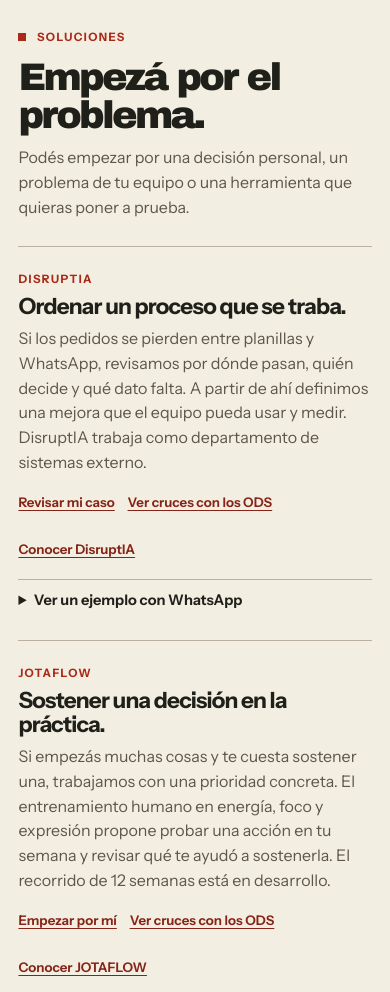
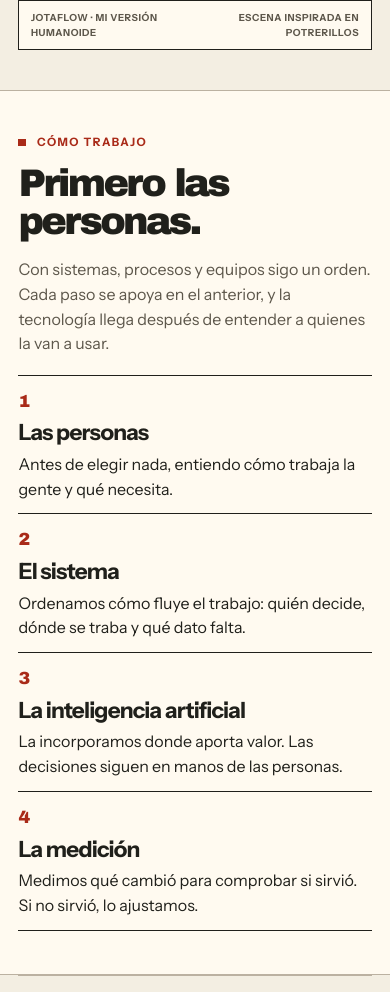
Before and after one commit to ideasdevops/landing-jderosas, a plain HTML site: page index.html in a window 390 px wide. Shown: the part 960-1952 px from the top of the page. Drawn offline with Linux system fonts and the light colour scheme.

Commit message:
MVP v2: cómo trabajo (personas primero), roles en portada y datos para buscadores
- Nueva sección «Cómo trabajo»: personas, sistema, IA, medición
- Línea de roles bajo el nombre en la portada
- Metadatos para Google y redes (twitter card, datos de persona)
- Radio marcada como «en construcción»

Co-Authored-By: Claude Sonnet 5.5 <noreply@anthropic.com>

```diff
--- a/assets/site.css
+++ b/assets/site.css
@@ -291,3 +291,22 @@ textarea { width: 100%; resize: vertical; border: 1px solid #82776a; padding: .6
   .topbar nav { gap: .25rem clamp(.45rem, 2.6vw, 1rem); flex-wrap: wrap; }
   .topbar nav a { font-size: .8rem; }
 }
+
+/* v2: roles en portada y sección "Cómo trabajo" */
+.hero-roles { margin: .9rem 0 0; color: var(--muted); font-size: .95rem; font-weight: 600; letter-spacing: .02em; }
+.method-band { background: var(--white); border-block: 1px solid var(--rule); padding-block: clamp(2.7rem, 6vw, 5rem); }
+.method-heading { display: grid; grid-template-columns: 1.2fr .8fr; align-items: end; gap: clamp(1.05rem, 5vw, 5rem); }
+.method-heading > p { margin: 0; color: var(--muted); }
+.method-grid { list-style: none; margin: 1.7rem 0 0; padding: 0; display: grid; grid-template-columns: repeat(4, 1fr); border-block: 1px solid var(--ink); }
+.method-grid li { padding: 1.1rem 1.15rem 1.1rem 0; }
+.method-grid li + li { border-left: 1px solid var(--ink); padding-left: 1.15rem; }
+.method-grid h3 { margin: .35rem 0 0; }
+.method-grid p { margin: .45rem 0 0; max-width: 22rem; }
+.method-number { font-family: var(--display); color: var(--red); font-size: 1.1rem; }
+@media (max-width: 1050px) { .method-grid { grid-template-columns: repeat(2, 1fr); } .method-grid li:nth-child(3) { border-left: 0; padding-left: 0; } .method-grid li:nth-child(n+3) { border-top: 1px solid var(--ink); } }
+@media (max-width: 760px) {
+  .method-heading { grid-template-columns: 1fr; gap: 1.05rem; }
+  .method-grid { grid-template-columns: 1fr; margin-top: 1.15rem; }
+  .method-grid li, .method-grid li + li { border-left: 0; padding: .75rem 0; }
+  .method-grid li + li { border-top: 1px solid var(--ink); }
+}
--- a/index.html
+++ b/index.html
@@ -9,6 +9,10 @@
   <meta property="og:description" content="Soluciones para personas y organizaciones. Desde Mendoza, una comunidad en torno a la Tecnología Humana Consciente.">
   <meta property="og:type" content="website">
   <meta property="og:locale" content="es_AR">
+  <meta name="twitter:card" content="summary">
+  <meta name="twitter:title" content="Joaquín de Rosas · Personas, procesos y tecnología">
+  <meta name="twitter:description" content="Más de 30 años resolviendo problemas de sistemas, procesos y equipos. Desde Mendoza.">
+  <script type="application/ld+json">{"@context":"https://schema.org","@type":"Person","name":"Joaquín de Rosas","jobTitle":"Analista de sistemas, docente y coach de transformación","description":"Más de 30 años trabajando con sistemas, procesos y equipos. Tecnología Humana Consciente.","address":{"@type":"PostalAddress","addressLocality":"Mendoza","addressCountry":"AR"},"sameAs":["https://www.linkedin.com/in/joaquinderosas/","https://www.youtube.com/@joaquinderosas4995","https://www.instagram.com/jotaflow.ok/"]}</script>
   <title>Joaquín de Rosas · Personas, procesos y tecnología</title>
   <link rel="icon" href="assets/favicon.png" type="image/png">
   <link rel="stylesheet" href="assets/site.css">
@@ -20,6 +24,7 @@
     <div class="wrap topbar">
       <a class="identity" href="#inicio" aria-label="Joaquín de Rosas, inicio"><span class="monogram" aria-hidden="true">JR</span><strong>Joaquín de Rosas</strong></a>
       <nav aria-label="Principal">
+        <a href="#metodo">Cómo trabajo</a>
         <a href="#proyectos">Soluciones</a>
         <a href="#experiencia">Experiencia</a>
         <a href="#radio">Comunidad</a>
@@ -33,6 +38,7 @@
     <section class="hero wrap radio-hero" aria-labelledby="titulo">
       <div class="hero-copy">
         <h1 id="titulo">Joaquín<br><span>de Rosas.</span></h1>
+        <p class="hero-roles">Analista de sistemas · Docente · Coach de transformación · Mendoza</p>
         <p class="hero-statement">Diseño soluciones para que las personas y los sistemas trabajen mejor juntos.</p>
         <p class="hero-intro">Hace más de 30 años trabajo con sistemas, procesos y equipos. Hoy acompaño a personas que quieren pasar de una decisión a la práctica y a organizaciones que necesitan ordenar cómo trabajan e incorporar tecnología donde les sirve.</p>
         <div class="actions">
@@ -44,6 +50,24 @@
         <img src="assets/jotaflow-potrerillos.webp" alt="El humanoide de JOTAFLOW sostiene un pendrive frente al embalse y la cordillera nevada." width="1050" height="972" fetchpriority="high">
         <figcaption><span>JOTAFLOW · Mi versión humanoide</span><span>Escena inspirada en Potrerillos</span></figcaption>
       </figure>
+    </section>
+
+    <section class="method-band" id="metodo" aria-labelledby="metodo-title">
+      <div class="wrap">
+        <div class="section-heading method-heading">
+          <div>
+            <p class="kicker"><span class="mark"></span> Cómo trabajo</p>
+            <h2 id="metodo-title">Primero las personas.</h2>
+          </div>
+          <p>Con sistemas, procesos y equipos sigo un orden. Cada paso se apoya en el anterior, y la tecnología llega después de entender a quienes la van a usar.</p>
+        </div>
+        <ol class="method-grid">
+          <li><span class="method-number">1</span><h3>Las personas</h3><p>Antes de elegir nada, entiendo cómo trabaja la gente y qué necesita.</p></li>
+          <li><span class="method-number">2</span><h3>El sistema</h3><p>Ordenamos cómo fluye el trabajo: quién decide, dónde se traba y qué dato falta.</p></li>
+          <li><span class="method-number">3</span><h3>La inteligencia artificial</h3><p>La incorporamos donde aporta valor. Las decisiones siguen en manos de las personas.</p></li>
+          <li><span class="method-number">4</span><h3>La medición</h3><p>Medimos qué cambió para comprobar si sirvió. Si no sirvió, lo ajustamos.</p></li>
+        </ol>
+      </div>
     </section>
 
     <section class="projects wrap" id="proyectos" aria-labelledby="projects-title">
@@ -117,7 +141,7 @@
       <div class="wrap">
         <div class="radio-lead">
           <div>
-            <p class="kicker"><span class="mark"></span> Comunidad</p>
+            <p class="kicker"><span class="mark"></span> Comunidad · en construcción</p>
             <h2 id="radio-title">La conversación<br>sigue en la radio.</h2>
           </div>
           <div>
```
